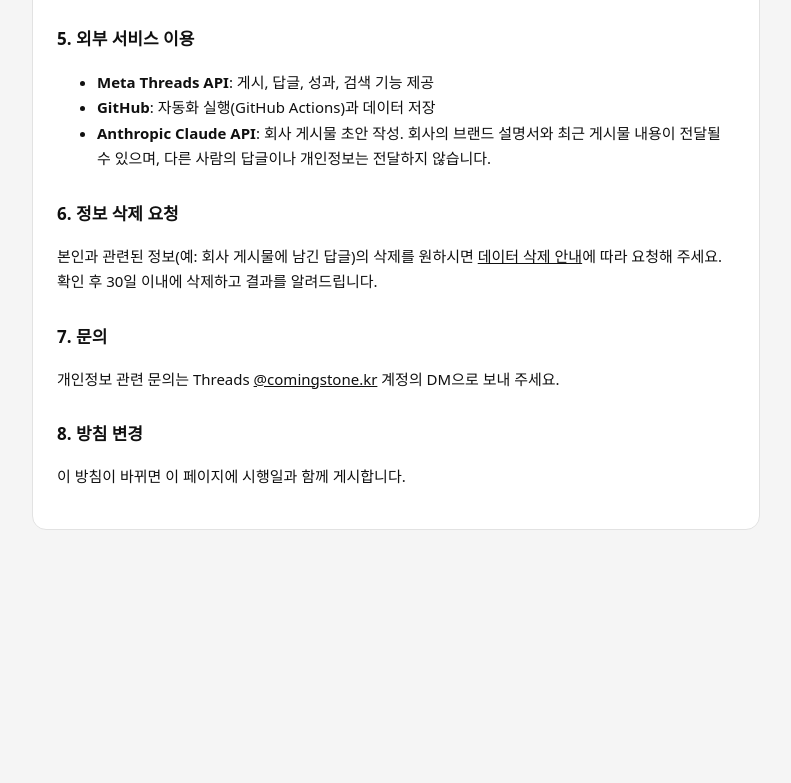
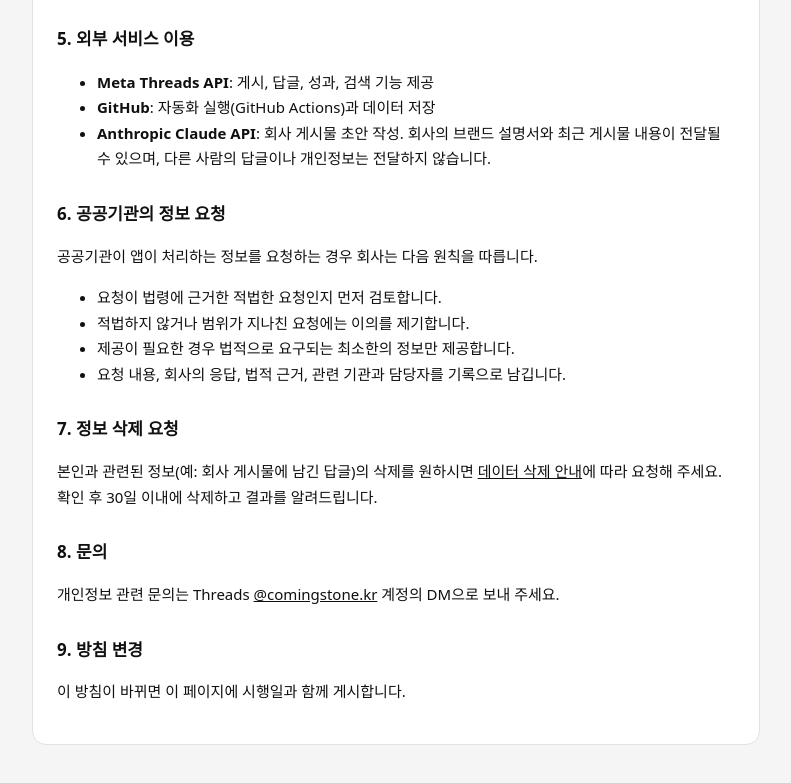
Before and after one commit to muse9306legend/myapp, a website: page privacy.html in a window 1280 px wide. Shown: the part 902-1685 px from the top of the page, without its empty margins (244-1035 px from the left). Before the commit the page ends 1488 px from the top, so only its background shows below. Drawn offline with Linux system fonts and the light colour scheme.

Commit message:
Describe how government data requests are handled in the privacy policy
Co-Authored-By: Claude Opus 5.5 <noreply@anthropic.com>
Claude-Session: https://claude.ai/code/session_01QsmD4PKVDMEq8pacV6iDCE

```diff
--- a/privacy.html
+++ b/privacy.html
@@ -56,13 +56,22 @@
     <li><strong>Anthropic Claude API</strong>: 회사 게시물 초안 작성. 회사의 브랜드 설명서와 최근 게시물 내용이 전달될 수 있으며, 다른 사람의 답글이나 개인정보는 전달하지 않습니다.</li>
   </ul>
 
-  <h2>6. 정보 삭제 요청</h2>
+  <h2>6. 공공기관의 정보 요청</h2>
+  <p>공공기관이 앱이 처리하는 정보를 요청하는 경우 회사는 다음 원칙을 따릅니다.</p>
+  <ul>
+    <li>요청이 법령에 근거한 적법한 요청인지 먼저 검토합니다.</li>
+    <li>적법하지 않거나 범위가 지나친 요청에는 이의를 제기합니다.</li>
+    <li>제공이 필요한 경우 법적으로 요구되는 최소한의 정보만 제공합니다.</li>
+    <li>요청 내용, 회사의 응답, 법적 근거, 관련 기관과 담당자를 기록으로 남깁니다.</li>
+  </ul>
+
+  <h2>7. 정보 삭제 요청</h2>
   <p>본인과 관련된 정보(예: 회사 게시물에 남긴 답글)의 삭제를 원하시면 <a href="./data-deletion.html">데이터 삭제 안내</a>에 따라 요청해 주세요. 확인 후 30일 이내에 삭제하고 결과를 알려드립니다.</p>
 
-  <h2>7. 문의</h2>
+  <h2>8. 문의</h2>
   <p>개인정보 관련 문의는 Threads <a href="https://www.threads.com/@comingstone.kr">@comingstone.kr</a> 계정의 DM으로 보내 주세요.</p>
 
-  <h2>8. 방침 변경</h2>
+  <h2>9. 방침 변경</h2>
   <p>이 방침이 바뀌면 이 페이지에 시행일과 함께 게시합니다.</p>
 </article>
 </main>
```
